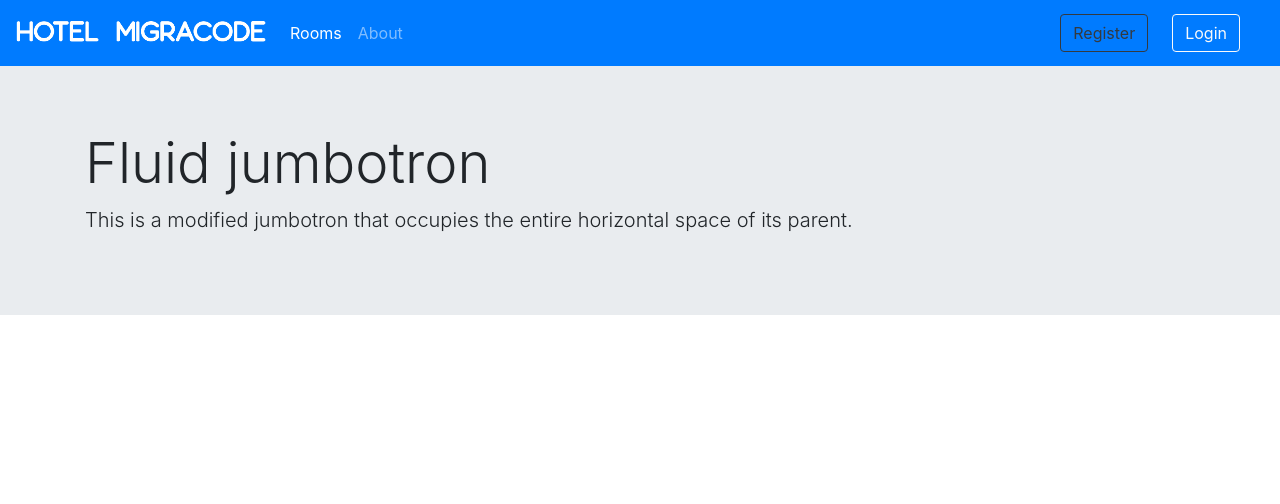
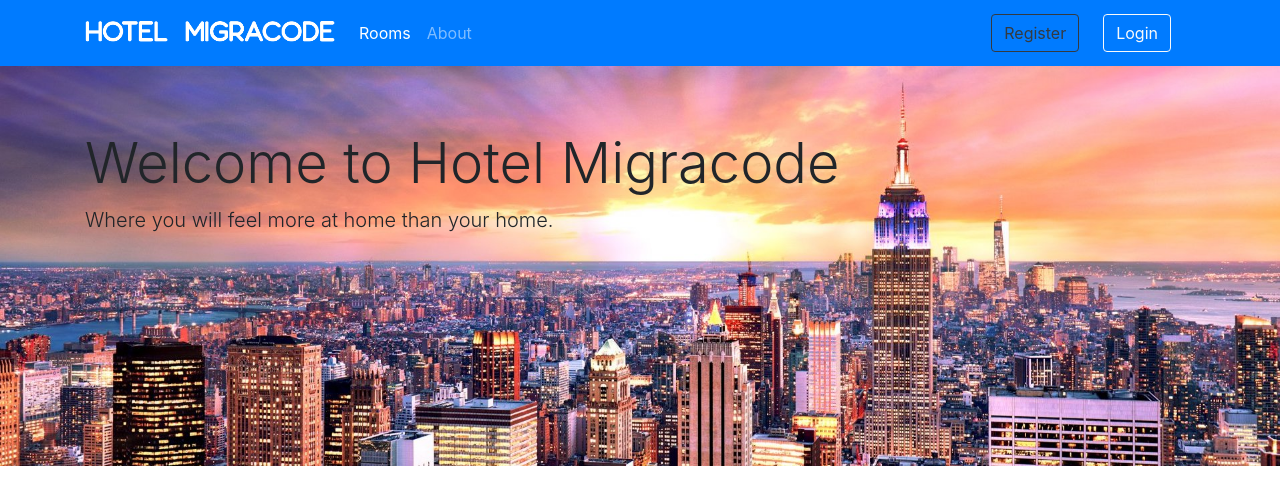
Before and after one commit to umitao/hotel-bootstrap, a plain HTML site: page index.html in a window 1280 px wide. Drawn offline with nearby package versions, Linux system fonts and the light colour scheme.

Commit message:
navbar & hero done

```diff
--- a/index.html
+++ b/index.html
@@ -13,6 +13,7 @@
 
 <body>
     <nav class="navbar navbar-expand-lg navbar-dark bg-primary">
+        <div class="container">
             <a class="navbar-brand" href="#"></a>
             <button class="navbar-toggler" type="button" data-toggle="collapse" data-target="#navbarSupportedContent"
                 aria-controls="navbarSupportedContent" aria-expanded="false" aria-label="Toggle navigation">
@@ -45,14 +46,18 @@
                     <button class="btn btn-outline-light my-2 my-sm-0 mr-4" type="submit">Login</button>
                     </form>
                 </div>
+            </div>
     </nav>
 
+    <!-- Hero section -->
     <div class="jumbotron jumbotron-fluid">
         <div class="container">
-            <h1 class="display-4">Fluid jumbotron</h1>
-            <p class="lead">This is a modified jumbotron that occupies the entire horizontal space of its parent.</p>
+            <h1 class="display-4">Welcome to Hotel Migracode</h1>
+            <p class="lead">Where you will feel more at home than your home.</p>
         </div>
     </div>
+
+
 
 
 
--- a/styles.css
+++ b/styles.css
@@ -9,6 +9,10 @@
     padding: 0;
 }
 
-.btn {
-    /* padding: 0 10px 0 10px; */
+.jumbotron {
+    background-image: url(hero.jpg);
+    background-position: center;
+    background-repeat: no-repeat;
+    background-size: cover;
+    height: 50vh;
 }
```
Lines whose indentation alone changed are shown as unchanged.
